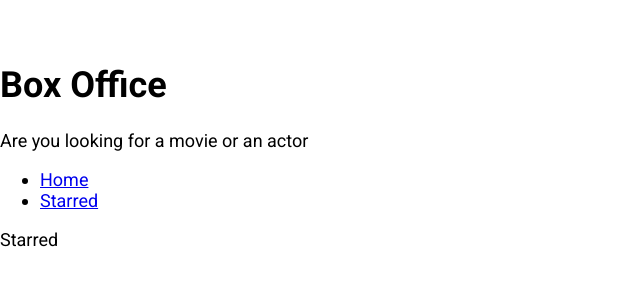
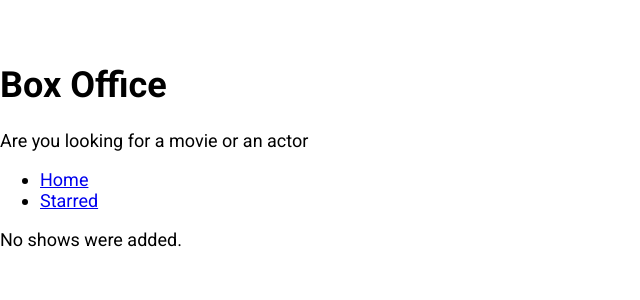
Before and after one commit to janrosado/box-office, a React (Create React App) app: page /starred in a window 1280 px wide. Shown: the top 300 px of the page, without its empty margins (0-640 px from the left). Built offline with nearby package versions, Linux system fonts and the light colour scheme.

Commit message:
Finish starred page

```diff
--- a/src/pages/Starred.js
+++ b/src/pages/Starred.js
@@ -1,9 +1,46 @@
-import React from 'react';
+import React, { useEffect, useState } from 'react';
 import MainPageLayout from '../components/MainPageLayout';
+import {apiGet} from '../misc/config';
+import {useShows} from '../misc/custom-hooks';
+import ShowGrid from '../components/show/ShowGrid'
 
 const Starred = () => {
+
+    const [starred] = useShows();
+
+    const [shows, setShows] = useState(null);
+    const [isLoading, setIsLoading] =  useState(true);
+    const [error, setError] = useState(null);
+
+    useEffect(() => {
+
+        if(starred && starred.length > 0) {
+            const promises = starred.map(showId => apiGet(`/shows/${showId}`))
+            Promise.all(promises)
+            .then(apiData => apiData.map(show => ({show})))
+            .then(results => {
+                setShows(results);
+                setIsLoading(false);
+            }).catch(err => {
+                setError(err.message);
+                setIsLoading(false);
+            });
+        }
+        else {
+            setIsLoading(false);
+        }
+
+    }, [starred]);
+
+
+
     return(
-           <MainPageLayout>Starred</MainPageLayout>
+           <MainPageLayout>
+               {isLoading && <div>Shows are still loading.</div>}
+               {error && <div>Error occured: {error}</div>}
+               {!isLoading && !shows && <div>No shows were added.</div>}
+               {!isLoading && !error && shows && <ShowGrid data={shows} />}
+               </MainPageLayout>
     )
 }
 
```
